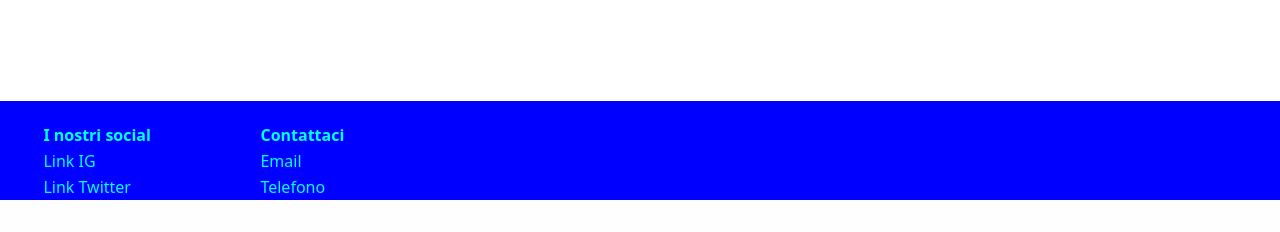
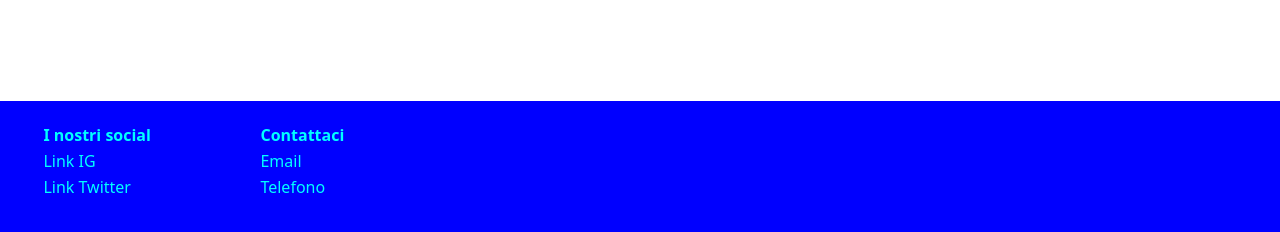
Before and after one commit to Fabrikh/ProgettoLTW, a PHP site: page /index_prova.html in a window 1280 px wide. Shown: the part 2635-2867 px from the top of the page. Before the commit the page ends 2835 px from the top, so only its background shows below. Run offline with PHP 8.4, Linux system fonts and the light colour scheme; some libraries are stand-ins or nearby versions.

Commit message:
Padding in box

```diff
--- a/client/css/index_prova.css
+++ b/client/css/index_prova.css
@@ -41,6 +41,7 @@ body{
 
   #linkBox {
     position: absolute;
+    padding-bottom: 2.5%;
     width: 100%;
     right: 0;
     left: 0;
```
